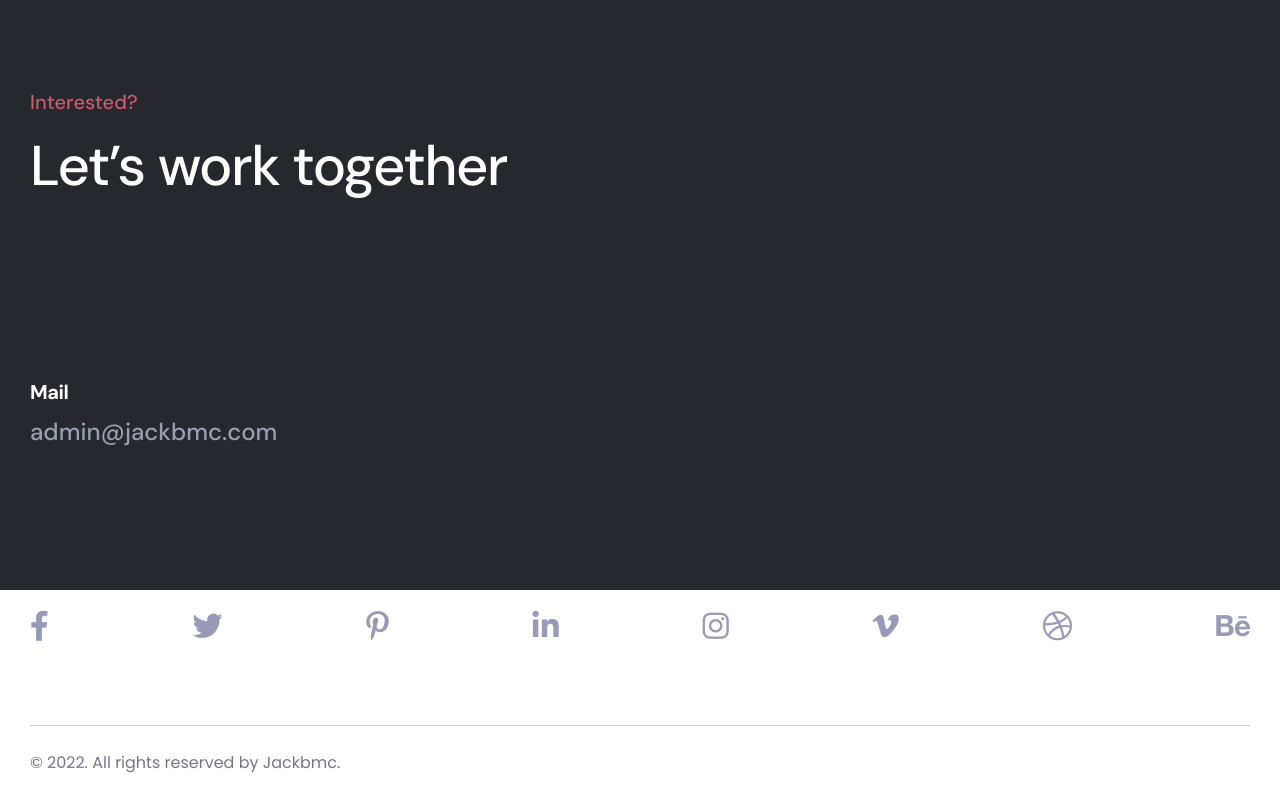
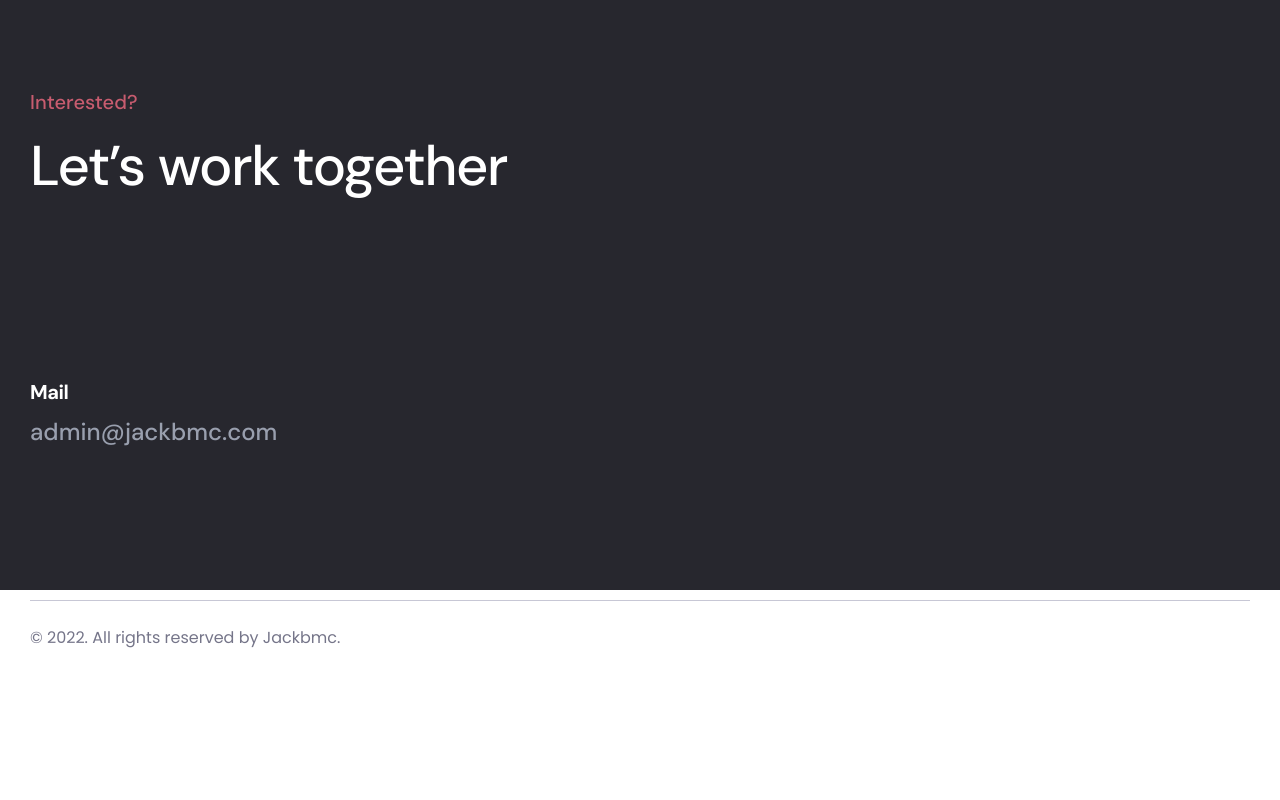
Before and after one commit to Jackbmc/jackbmc.github.io, a plain HTML site: page index.html in a window 1280 px wide. Shown: the part 4426-5226 px from the top of the page. After the commit the page ends 5101 px from the top, so only its background shows below. Drawn offline with Linux system fonts and the light colour scheme.

Commit message:
removed links

```diff
--- a/index.html
+++ b/index.html
@@ -525,7 +525,7 @@
         <!--=====================================-->
         <footer class="footer-area">
             <div class="container">
-                <div class="footer-top">
+                <!--<div class="footer-top">
                     <div class="footer-social-link">
                         <ul class="list-unstyled">
                             <li><a href="https://facebook.com/" data-sal="slide-up" data-sal-duration="500" data-sal-delay="100"><i class="fab fa-facebook-f"></i></a></li>
@@ -538,7 +538,7 @@
                             <li><a href="https://www.behance.net/" data-sal="slide-up" data-sal-duration="500" data-sal-delay="800"><i class="fab fa-behance"></i></a></li>
                         </ul>
                     </div>
-                </div>
+                </div>-->
                 <div class="footer-bottom" data-sal="slide-up" data-sal-duration="500" data-sal-delay="100">
                     <div class="row">
                         <div class="col-md-6">
```
